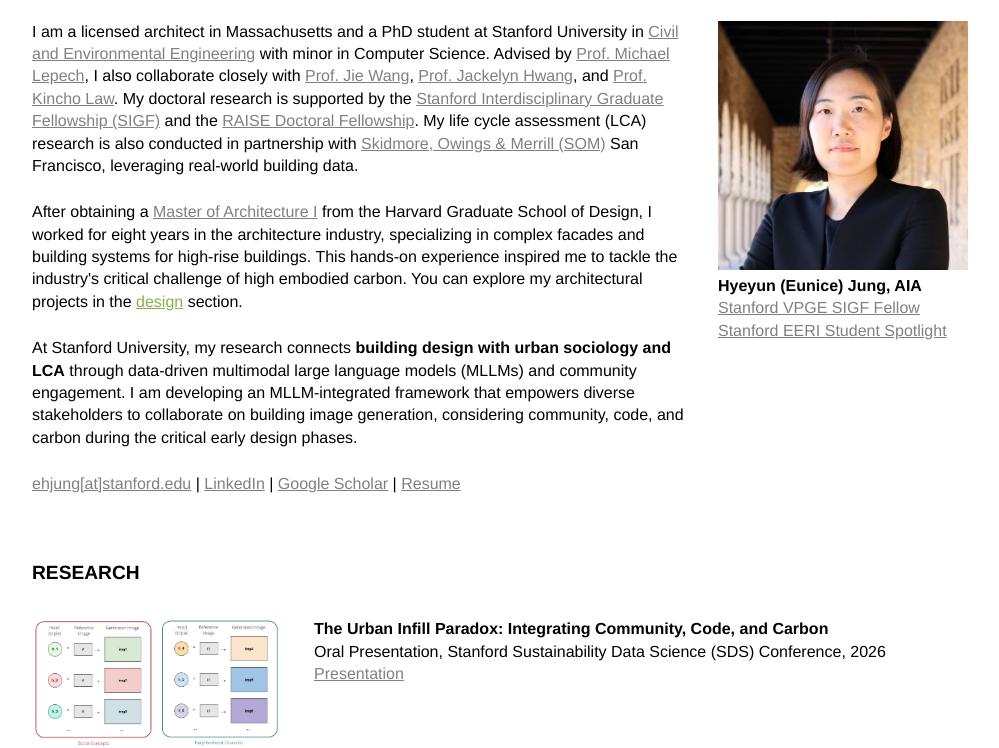
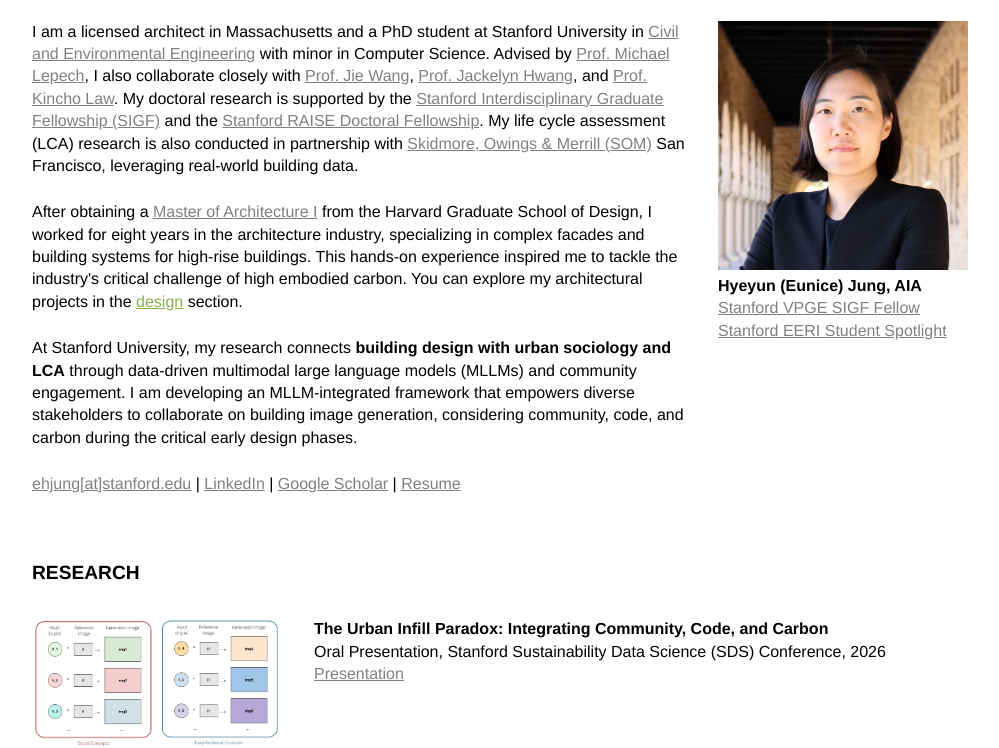
Before and after one commit to eunicehjung/eunicehjung.github.io, a plain HTML site: page index.html in a window 1280 px wide. Shown: the part 86-834 px from the top of the page, without its empty margins (140-1139 px from the left). Drawn offline with Linux system fonts and the light colour scheme.

Commit message:
Update index.html

```diff
--- a/index.html
+++ b/index.html
@@ -38,7 +38,7 @@
                 </div>
 
                 <div class="bio-text">
-                    <p>I am a licensed architect in Massachusetts and a PhD student at Stanford University in <a href="https://cee.stanford.edu/" target="_blank">Civil and Environmental Engineering</a> with minor in Computer Science. Advised by <a href="https://profiles.stanford.edu/michael-lepech" target="_blank">Prof. Michael Lepech</a>, I also collaborate closely with <a href="https://sdgc.stanford.edu/people/jie-wang" target="_blank">Prof. Jie Wang</a>, <a href="https://sites.google.com/view/jackelynhwang" target="_blank">Prof. Jackelyn Hwang</a>, and <a href="https://cee.stanford.edu/people/kincho-law" target="_blank">Prof. Kincho Law</a>. My doctoral research is supported by the <a href="https://vpge.stanford.edu/fellowships-funding/vpge-fellowships/sigf-stanford-interdisciplinary-graduate-fellowship" target="_blank">Stanford Interdisciplinary Graduate Fellowship (SIGF)</a> and the <a href="https://vpge.stanford.edu/fellowships-funding/raise" target="_blank">RAISE Doctoral Fellowship</a>. My life cycle assessment (LCA) research is also conducted in partnership with <a href="https://www.som.com/expertise/structural-engineering/" target="_blank">Skidmore, Owings &amp; Merrill (SOM)</a> San Francisco, leveraging real-world building data.</p>
+                    <p>I am a licensed architect in Massachusetts and a PhD student at Stanford University in <a href="https://cee.stanford.edu/" target="_blank">Civil and Environmental Engineering</a> with minor in Computer Science. Advised by <a href="https://profiles.stanford.edu/michael-lepech" target="_blank">Prof. Michael Lepech</a>, I also collaborate closely with <a href="https://sdgc.stanford.edu/people/jie-wang" target="_blank">Prof. Jie Wang</a>, <a href="https://sites.google.com/view/jackelynhwang" target="_blank">Prof. Jackelyn Hwang</a>, and <a href="https://cee.stanford.edu/people/kincho-law" target="_blank">Prof. Kincho Law</a>. My doctoral research is supported by the <a href="https://vpge.stanford.edu/fellowships-funding/vpge-fellowships/sigf-stanford-interdisciplinary-graduate-fellowship" target="_blank">Stanford Interdisciplinary Graduate Fellowship (SIGF)</a> and the <a href="https://vpge.stanford.edu/fellowships-funding/raise" target="_blank">Stanford RAISE Doctoral Fellowship</a>. My life cycle assessment (LCA) research is also conducted in partnership with <a href="https://www.som.com/expertise/structural-engineering/" target="_blank">Skidmore, Owings &amp; Merrill (SOM)</a> San Francisco, leveraging real-world building data.</p>
                     <p>After obtaining a <a href="https://www.gsd.harvard.edu/architecture/programs/master-of-architecture-i/" target="_blank">Master of Architecture I</a> from the Harvard Graduate School of Design, I worked for eight years in the architecture industry, specializing in complex facades and building systems for high-rise buildings. This hands-on experience inspired me to tackle the industry's critical challenge of high embodied carbon. You can explore my architectural projects in the <a href="design.html" class="design-link">design</a> section.</p>
                     <p>At Stanford University, my research connects<b> building design with urban sociology and LCA</b> through data-driven multimodal large language models (MLLMs) and community engagement. I am developing an MLLM-integrated framework that empowers diverse stakeholders to collaborate on building image generation, considering community, code, and carbon during the critical early design phases.</p>
                     <p><a href="mailto:ehjung@stanford.edu">ehjung[at]stanford.edu</a> | <a href="https://www.linkedin.com/in/eunicehjung/" target="_blank">LinkedIn</a> | <a href="https://scholar.google.com/citations?user=3CByBJEAAAAJ&hl=en&inst=5746887945952177237&oi=ao" target="_blank">Google Scholar</a> | <a href="resume.pdf" target="_blank">Resume</a><br>
```
